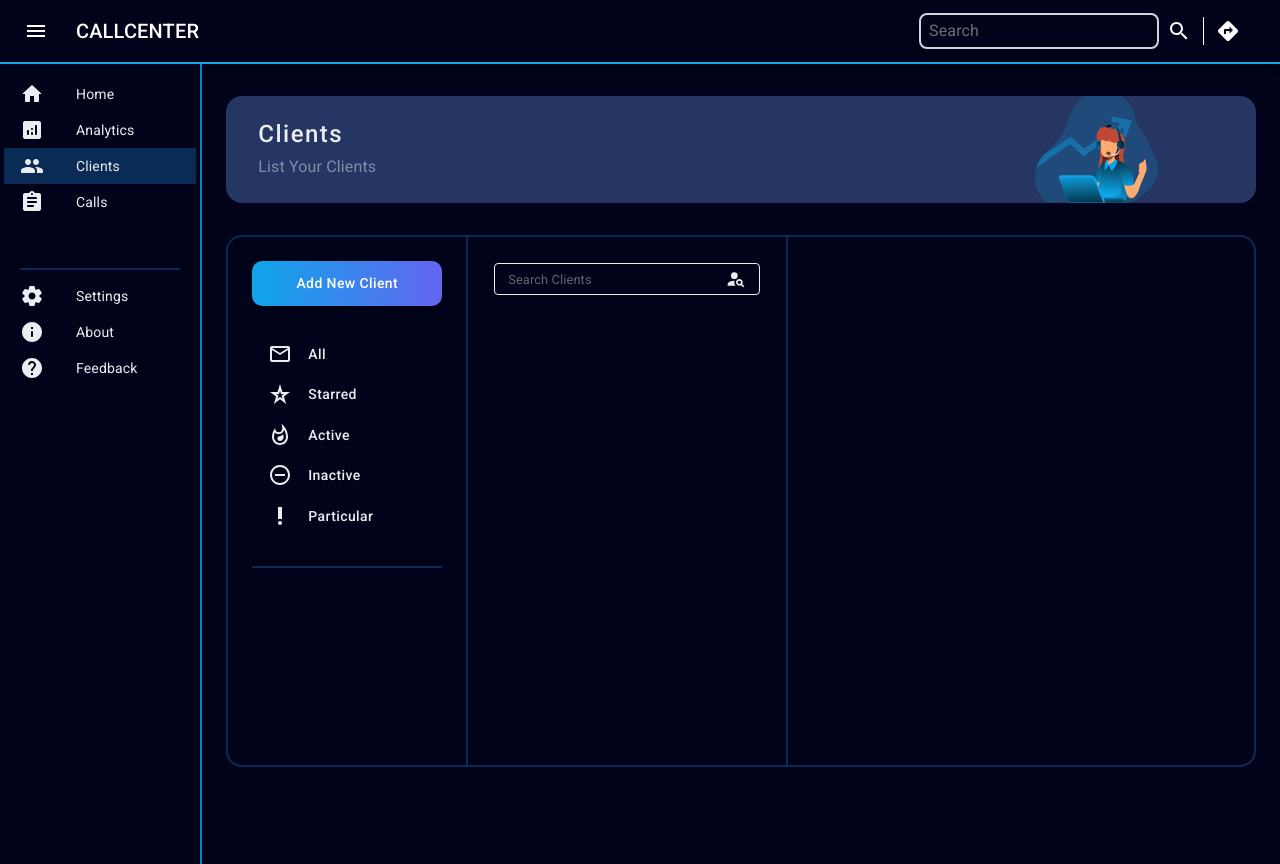
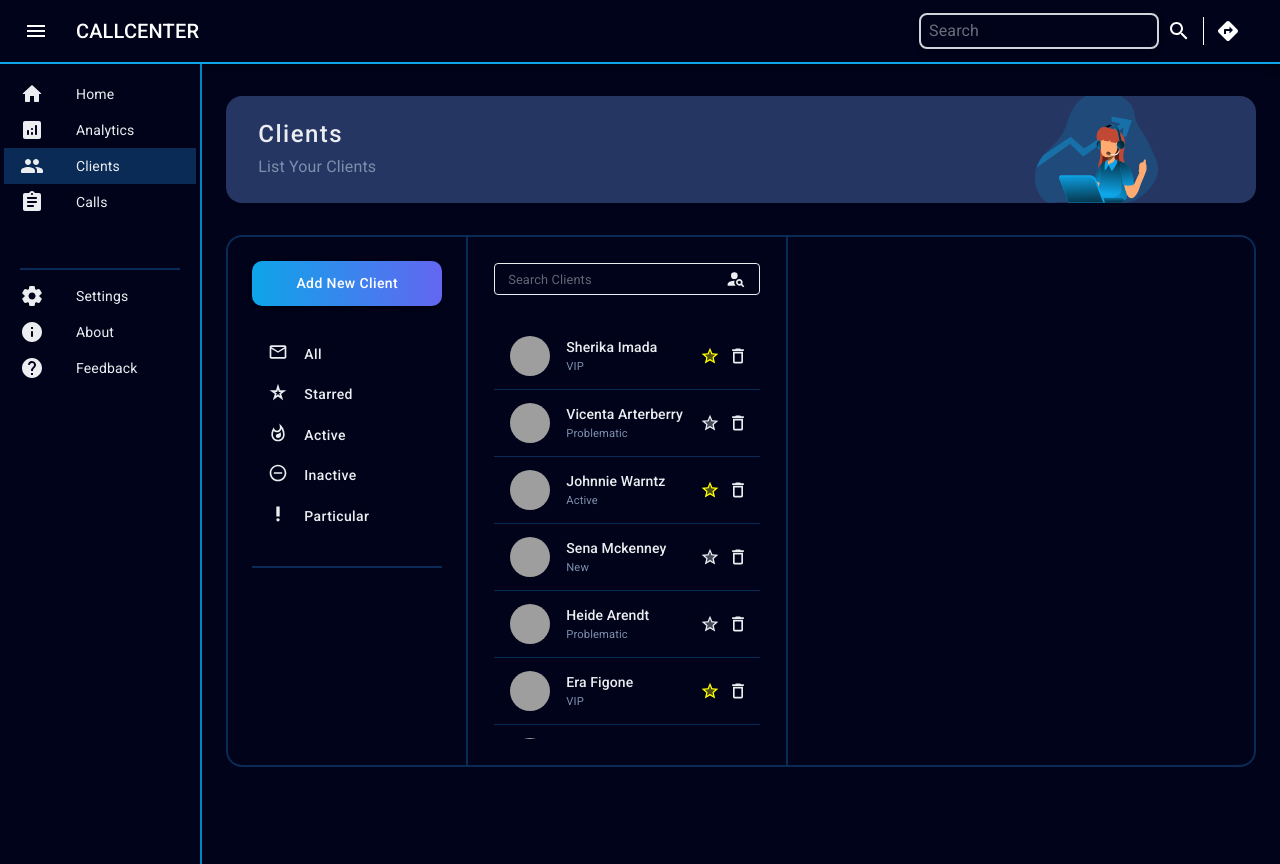
Before and after one commit to kojsok/CallCenter, a React (Vite) app: page /clients in a window 1280 px wide. Built offline with nearby package versions, Linux system fonts and the light colour scheme; grey boxes are pictures that could not be loaded.

Commit message:
made clients list view with mock data, added common component with scrollbar styling

```diff
--- a/src/Pages/Clients.tsx
+++ b/src/Pages/Clients.tsx
@@ -14,11 +14,11 @@ export interface FilterItem {
 }
 
 const filterItemsList: FilterItem[] = [
-  { textContent: 'All', icon: <MailOutlineIcon />, divider: false },
-  { textContent: 'Starred', icon: <StarBorderPurple500Icon />, divider: false },
-  { textContent: 'Active', icon: <WhatshotOutlinedIcon />, divider: false },
-  { textContent: 'Inactive', icon: <DoNotDisturbOnOutlinedIcon />, divider: false },
-  { textContent: 'Particular', icon: <PriorityHighOutlinedIcon />, divider: true },
+  { textContent: 'All', icon: <MailOutlineIcon fontSize="small" />, divider: false },
+  { textContent: 'Starred', icon: <StarBorderPurple500Icon fontSize="small" />, divider: false },
+  { textContent: 'Active', icon: <WhatshotOutlinedIcon fontSize="small" />, divider: false },
+  { textContent: 'Inactive', icon: <DoNotDisturbOnOutlinedIcon fontSize="small" />, divider: false },
+  { textContent: 'Particular', icon: <PriorityHighOutlinedIcon fontSize="small" />, divider: true },
 ]
 
 const Clients = () => {
@@ -28,11 +28,13 @@ const Clients = () => {
         <PageHeader title="Clients" descr='List Your Clients'></PageHeader>
         <Box
           className="
+          overflow-hidden
           grid
-          grid-rows-[7%_auto]
           grow
+          xs:grid-rows-[38px_calc(100%-54px)]
           xs:grid-cols-[min(100%,300px)_1fr]
           xs:gap-4
+          lg:grid-rows-[38px_calc(100%-38px)]
           lg:grid-cols-[minmax(240px,20%)_minmax(320px,30%)_1fr]
           lg:gap-0
           lg:rounded-2xl
@@ -57,6 +59,7 @@ const Clients = () => {
           </Box>
           <Box
             className="
+            h-full
             lg:p-6
             lg:row-span-2
             lg:border-r-2
--- a/src/components/ClientsList/ClientList.tsx
+++ b/src/components/ClientsList/ClientList.tsx
@@ -1,12 +1,14 @@
-import { Box, InputAdornment, TextField } from "@mui/material";
+import { Avatar, Box, IconButton, InputAdornment, List, ListItem, ListItemAvatar, ListItemText, TextField, Typography } from "@mui/material";
 import PersonSearchIcon from '@mui/icons-material/PersonSearch';
-
+import StarTwoToneIcon from '@mui/icons-material/StarTwoTone';
+import DeleteOutlinedIcon from '@mui/icons-material/DeleteOutlined';
 //temp
 import { clients } from "./clients";
+import StyledScrollBar from "../common/StyledScrollbar/StyledScrollbar";
 
 const ClientList = () => {
   return (
-    <Box className="h-full flex flex-col gap-3 rounded-2xl xs:border-2 xs:border-primary-light lg:border-transparent">
+    <Box className="flex h-full flex-col gap-5 rounded-2xl xs:border-2 xs:border-primary-light xs:p-4 lg:border-transparent lg:p-0">
       <TextField
         id="clientSearch"
         name="clientSearch"
@@ -41,6 +43,51 @@ const ClientList = () => {
           }
         }}
       />
+      <StyledScrollBar>
+        <List>
+          {clients.map((client, index) => {
+            const clientFullName = `${client.firstName} ${client.lastName}`
+            const isNotLastEl = index !== clients.length - 1;
+            const isStarred = client.status === 'VIP' || client.status === 'active'
+            return (
+              <ListItem
+                key={client.id}
+                sx={{ color: "var(--textApp)", "&.MuiListItem-divider": { borderColor: "var(--primary-light)" } }}
+                divider={isNotLastEl}
+              >
+                <ListItemAvatar>
+                  <Avatar alt={`${clientFullName} avatar`} src={`${client.image}`} />
+                </ListItemAvatar>
+                <ListItemText
+                  primary={
+                    <Typography variant="subtitle2">
+                      {clientFullName}
+                    </Typography>
+                  }
+                  secondary={client.status}
+                  sx={{
+                    "& .MuiListItemText-secondary": {
+                      color: 'var(--text-second)',
+                      textTransform: client.status !== 'VIP' ? 'capitalize' : 'uppercase',
+                      fontSize: '0.7rem'
+                    }
+                  }}
+                />
+                <StarTwoToneIcon {...isStarred && { color: 'primary' }} sx={{ '&.MuiSvgIcon-colorPrimary': { color: 'yellow' } }} fontSize="small" />
+                <IconButton edge="end" aria-label="delete" sx={{
+                  color: 'var(--light)',
+                  transition: 'color 0.3s linear',
+                  "&:hover": {
+                    color: 'var(--primary-main)'
+                  }
+                }}>
+                  <DeleteOutlinedIcon fontSize="small" />
+                </IconButton>
+              </ListItem>
+            )
+          })}
+        </List>
+      </StyledScrollBar>
 
     </Box>
   );
--- a/src/components/PageHeader/PageHeader.tsx
+++ b/src/components/PageHeader/PageHeader.tsx
@@ -9,7 +9,7 @@ interface PageHeaderProps {
 
 const PageHeader: FC<PageHeaderProps> = ({ title, descr }) => {
   return (
-    <Box className="flex flex-col px-8 py-6 bg-secondaryBg rounded-2xl relative overflow-hidden">
+    <Box className="flex flex-col shrink-0 px-8 py-6 bg-secondaryBg rounded-2xl relative overflow-hidden">
       <Typography
         className="text-app mb-1"
         variant="h1"
--- /dev/null
+++ b/src/components/common/StyledScrollbar/StyledScrollbar.tsx
@@ -0,0 +1,40 @@
+import { Box } from "@mui/material";
+import { FC, ReactNode } from "react";
+
+interface StyledScrollBarProps {
+  children: ReactNode
+}
+
+const StyledScrollBar: FC<StyledScrollBarProps> = ({ children }) => {
+  return (
+    <Box sx={
+      {
+        overflow: 'auto',
+        "&::-webkit-scrollbar-track": {
+          backgroundColor: 'transparent',
+          transition: "background-color 0.3s linear"
+        },
+        "&::-webkit-scrollbar-thumb": {
+          backgroundColor: 'transparent',
+          transition: "background-color 0.3s linear"
+        },
+        "&:hover::-webkit-scrollbar-track": {
+          borderRadius: '5px',
+          backgroundColor: '#25366247'
+        },
+        "&:hover::-webkit-scrollbar-thumb": {
+          borderRadius: '5px',
+          backgroundColor: "var(--primary-light)",
+          cursor: "grabbing",
+        },
+        "&::-webkit-scrollbar": {
+          width: '6px'
+        }
+      }
+    }>
+      {children}
+    </Box>
+  );
+}
+
+export default StyledScrollBar;
```
